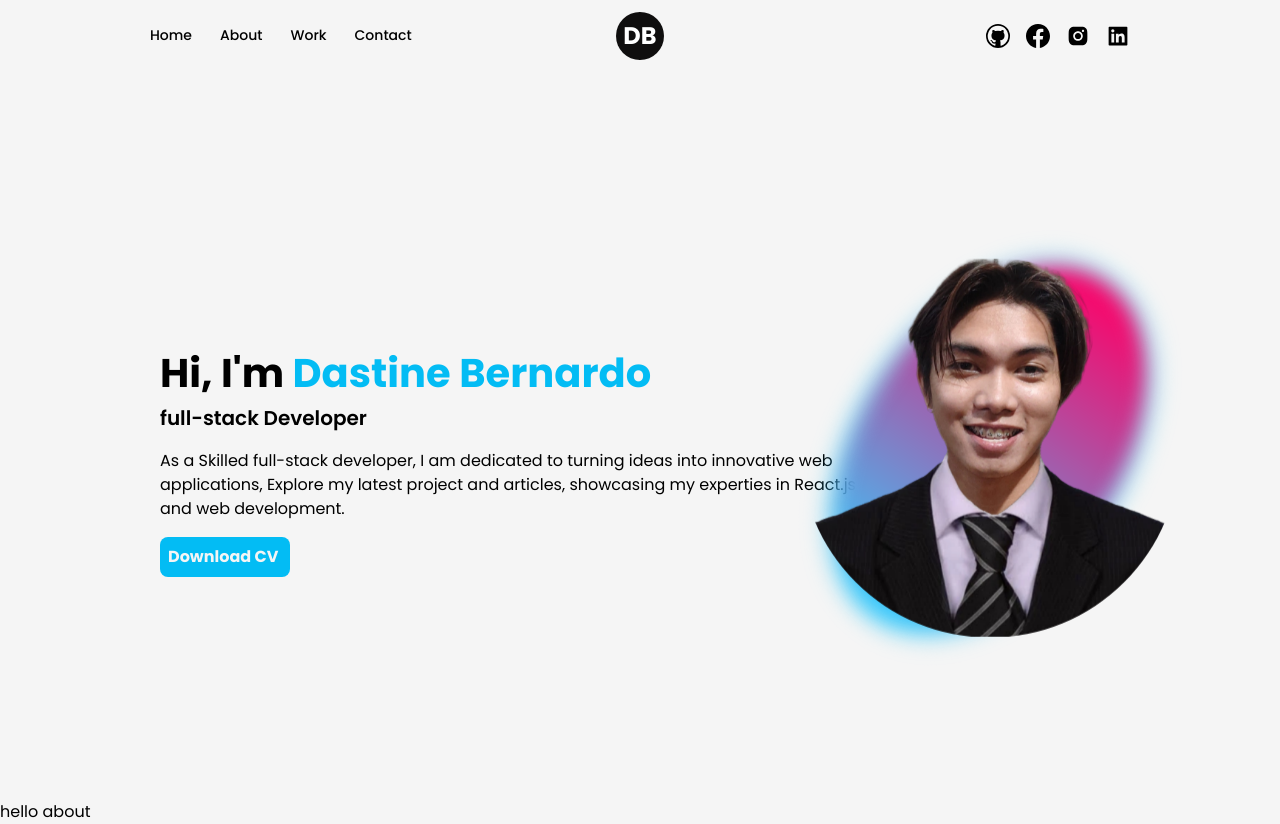
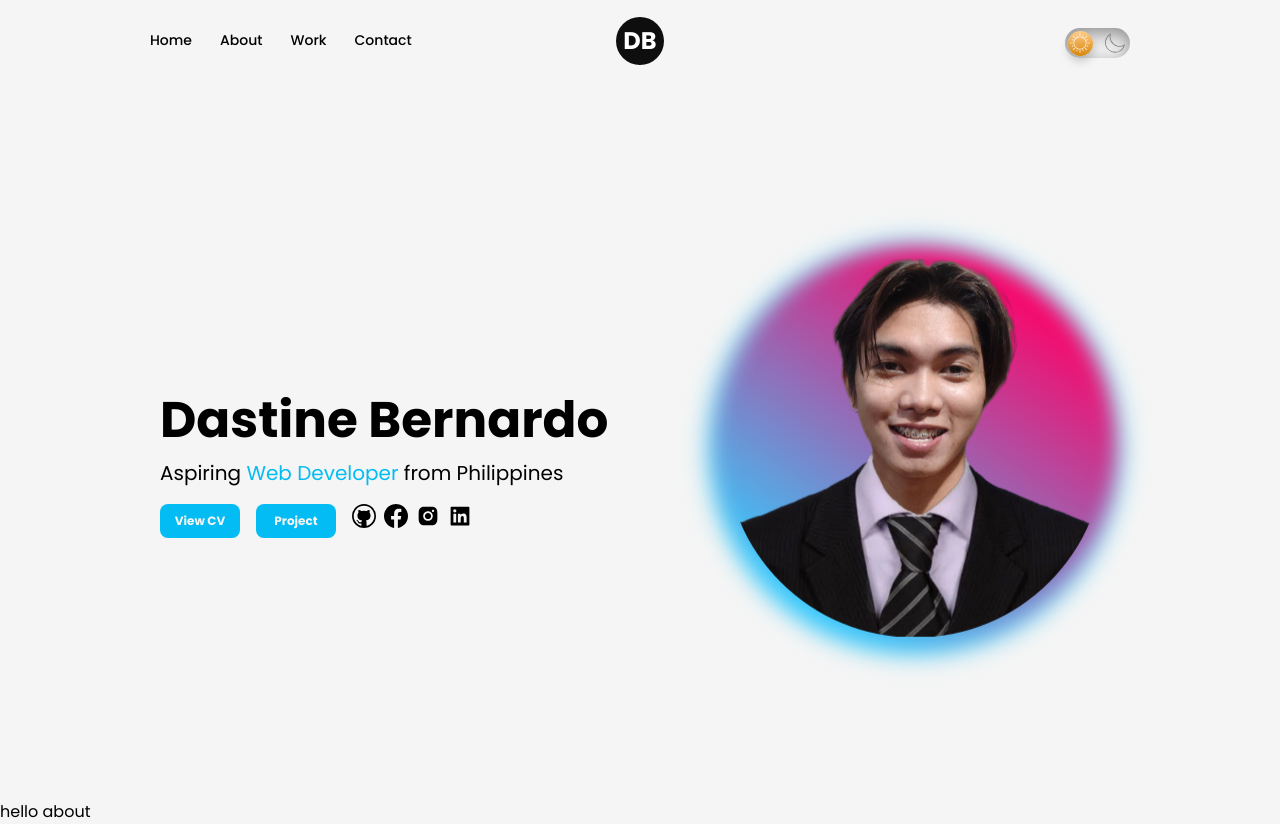
Before and after one commit to Tine0814/my-portfolio, a React (Vite) app: page / in a window 1280 px wide. Built offline with nearby package versions, Linux system fonts and the light colour scheme.

Commit message:
New Commit

```diff
--- a/src/App.jsx
+++ b/src/App.jsx
@@ -7,8 +7,8 @@ const App = () => {
         <div className="bg-cover bg-no-repeat bg-center">
           <Navbar />
           <Home />
-          <About />
         </div>
+        <About />
         <div className="relative z-0"></div>
       </div>
     </BrowserRouter>
--- a/src/components/Home.jsx
+++ b/src/components/Home.jsx
@@ -1,8 +1,10 @@
 import React, { useEffect, useState } from "react";
 import { Link } from "react-router-dom";
-import { navLinks } from "../constants";
 import { profile } from "../assets";
 import { motion } from "framer-motion";
+import { VscGithub } from "react-icons/vsc";
+import { BsFacebook } from "react-icons/bs";
+import { AiFillInstagram, AiFillLinkedin } from "react-icons/ai";
 
 const Home = () => {
   return (
@@ -10,24 +12,76 @@ const Home = () => {
       <div className="absolute text-black inset-0 top-[120px] max-w-full px-20 xl:px-40 mx-auto sm:flex justify-between items-center ">
         <div className="flex flex-col gap-4 max-w-[400px] xl:max-w-[700px] ">
           <div>
-            <h1 className="font-bold text-[40px]">
-              Hi, I'm <span className="text-primary">Dastine Bernardo</span>
-            </h1>
-            <h2 className="font-semibold text-[20px] text-secondary">
-              full-stack Developer
+            <h1 className="font-bold text-[50px]">Dastine Bernardo</h1>
+            <h2 className="text-[20px] text-secondary">
+              Aspiring <span className="text-primary">Web Developer </span>from
+              Philippines
             </h2>
           </div>
-          <p>
+          {/* <p>
             As a Skilled full-stack developer, I am dedicated to turning ideas
             into innovative web applications, Explore my latest project and
             articles, showcasing my experties in React.js and web development.
-          </p>
-          <motion.div
-            className="bg-primary text-light font-bold text-[12pxs] w-[130px] p-2 rounded-lg "
-            whileHover={{ scale: 1.3 }}
-          >
-            <button>Download CV</button>
-          </motion.div>
+          </p> */}
+          <div className="flex gap-4">
+            <motion.div
+              className="bg-primary text-center text-light font-bold text-[12px] w-[80px] p-2 rounded-lg "
+              whileHover={{ scale: 1.3 }}
+            >
+              <button>View CV</button>
+            </motion.div>
+            <motion.div
+              className="bg-primary text-center text-light font-bold text-[12px] w-[80px] p-2 rounded-lg "
+              whileHover={{ scale: 1.3 }}
+            >
+              <button>Project</button>
+            </motion.div>
+            <div className="">
+              <ul className="flex flex-row gap-2 text-black">
+                <motion.li
+                  className=""
+                  whileHover={{ y: [0, -5] }}
+                  transition={{
+                    duration: 0.5,
+                  }}
+                >
+                  <a href="https://github.com/Tine0814 " target="_blank">
+                    <VscGithub size="1.5rem" />
+                  </a>
+                </motion.li>
+                <motion.li
+                  whileHover={{ y: [0, -5] }}
+                  transition={{
+                    duration: 0.5,
+                  }}
+                >
+                  <a href="">
+                    <BsFacebook size="1.5rem" />
+                  </a>
+                </motion.li>
+                <motion.li
+                  whileHover={{ y: [0, -5] }}
+                  transition={{
+                    duration: 0.5,
+                  }}
+                >
+                  <a href="">
+                    <AiFillInstagram size="1.5rem" />
+                  </a>
+                </motion.li>
+                <motion.li
+                  whileHover={{ y: [0, -5] }}
+                  transition={{
+                    duration: 0.5,
+                  }}
+                >
+                  <a href="">
+                    <AiFillLinkedin size="1.5rem" />
+                  </a>
+                </motion.li>
+              </ul>
+            </div>
+          </div>
         </div>
         <motion.div
           className="profile"
--- a/src/components/Navbar.jsx
+++ b/src/components/Navbar.jsx
@@ -3,9 +3,7 @@ import { Link } from "react-router-dom";
 import { navLinks } from "../constants";
 import { close, menu } from "../assets";
 import { motion, useAnimationControls } from "framer-motion";
-import { VscGithub } from "react-icons/vsc";
-import { BsFacebook } from "react-icons/bs";
-import { AiFillInstagram, AiFillLinkedin } from "react-icons/ai";
+import DarkMode from "./darkMode/DarkMode";
 
 const MotionLink = motion(Link);
 
@@ -59,7 +57,7 @@ const Navbar = () => {
         </div>
         <div className="absolute left-[50%] translate-x-[-50%]">
           <MotionLink
-            href="https://www.youtube.com/"
+            href="/"
             className="bg-dark hidden md:flex rounded-full justify-center items-center text-2xl font-bold w-12 h-12 top-0"
             whileHover={{ scale: 0.8 }}
             onClick={() => {
@@ -72,29 +70,8 @@ const Navbar = () => {
             DB
           </MotionLink>
         </div>
-        <div className="">
-          <ul className="hidden md:flex flex-row gap-4 text-black">
-            <motion.li className="" whileHover={{ scale: 0.8 }}>
-              <a href="https://github.com/Tine0814">
-                <VscGithub size="1.5rem" />
-              </a>
-            </motion.li>
-            <motion.li whileHover={{ scale: 0.8 }}>
-              <a href="">
-                <BsFacebook size="1.5rem" />
-              </a>
-            </motion.li>
-            <motion.li whileHover={{ scale: 0.8 }}>
-              <a href="">
-                <AiFillInstagram size="1.5rem" />
-              </a>
-            </motion.li>
-            <motion.li whileHover={{ scale: 0.8 }}>
-              <a href="">
-                <AiFillLinkedin size="1.5rem" />
-              </a>
-            </motion.li>
-          </ul>
+        <div>
+          <DarkMode />
         </div>
       </div>
       <div
--- /dev/null
+++ b/src/components/darkMode/DarkMode.css
@@ -0,0 +1,68 @@
+.dark_mode {
+    margin-top: -20px;
+    margin-left: 10px;
+}
+
+.dark_mode_label {
+    width: 65px;
+    height: 30px;
+    position: relative;
+    display: block;
+    background: #ebebeb;
+    border-radius: 200px;
+    box-shadow: inset 0px 5px 15px rgba(0, 0, 0, 0.4),
+        inset 0px -5px 15px rgba(255, 255, 255, 0.4);
+    cursor: pointer;
+    transition: 0.3s;
+}
+.dark_mode_label:after {
+    content: "";
+    width: 25px;
+    height: 25px;
+    position: absolute;
+    top: 3px;
+    left: 3px;
+    background: linear-gradient(180deg, #ffcc89, #d8860b);
+    border-radius: 180px;
+    box-shadow: 0px 5px 10px rgba(0, 0, 0, 0.2);
+    transition: 0.3s;
+}
+.dark_mode_input {
+    width: 0;
+    height: 0;
+    visibility: hidden;
+}
+.dark_mode_input:checked + .dark_mode_label {
+    background: #242424;
+}
+.dark_mode_input:checked + .dark_mode_label:after {
+    left: 62px;
+    transform: translateX(-100%);
+    background: linear-gradient(180deg, #777, #3a3a3a);
+}
+.dark_mode_label:active:after {
+    width: 30px;
+}
+
+.dark_mode_label svg {
+    position: absolute;
+    width: 20px;
+    top: 5px;
+    z-index: 100;
+}
+.dark_mode_label svg.sun {
+    left: 5px;
+    fill: #fff;
+    transition: 0.3s;
+}
+.dark_mode_label svg.moon {
+    left: 40px;
+    fill: #7e7e7e;
+    transition: 0.3s;
+}
+.dark_mode_input:checked + .dark_mode_label svg.sun {
+    fill: #7e7e7e;
+}
+.dark_mode_input:checked + .dark_mode_label svg.moon {
+    fill: #fff;
+}
--- /dev/null
+++ b/src/components/darkMode/DarkMode.jsx
@@ -0,0 +1,17 @@
+import React from "react";
+import { MoonIcon, SunIcon } from "./Moon";
+import "./DarkMode.css";
+
+const DarkMode = () => {
+  return (
+    <div className="dark_mode">
+      <input className="dark_mode_input" type="checkbox" id="darkmode-toggle" />
+      <label className="dark_mode_label" for="darkmode-toggle">
+        <SunIcon />
+        <MoonIcon />
+      </label>
+    </div>
+  );
+};
+
+export default DarkMode;
--- /dev/null
+++ b/src/components/darkMode/Moon.jsx
@@ -0,0 +1,30 @@
+const MoonIcon = ({ className, ...rest }) => (
+  <svg
+    xmlns="http://www.w3.org/2000/svg"
+    xmlSpace="preserve"
+    className="moon"
+    style={{
+      enableBackground: "new 0 0 49.739 49.739",
+    }}
+    viewBox="0 0 49.739 49.739"
+    {...rest}
+  >
+    <path d="M25.068 48.889c-9.173 0-18.017-5.06-22.396-13.804A24.91 24.91 0 0 1 13.003 1.979L15.064.85l-.615 2.268a22.962 22.962 0 0 0 1.633 16.306A22.848 22.848 0 0 0 29.387 30.95a22.855 22.855 0 0 0 17.559-1.258c.25-.125.492-.258.734-.391l2.061-1.13-.585 2.252a25.032 25.032 0 0 1-12.933 15.822 24.877 24.877 0 0 1-11.155 2.644zM12.002 4.936a22.906 22.906 0 0 0-7.54 29.253c5.678 11.34 19.522 15.945 30.864 10.268A23.037 23.037 0 0 0 46.507 32.1c-5.632 2.427-11.882 2.702-17.752.748-6.337-2.108-11.473-6.557-14.463-12.528a24.948 24.948 0 0 1-2.29-15.384z" />
+  </svg>
+);
+
+const SunIcon = ({ className, ...rest }) => (
+  <svg
+    xmlns="http://www.w3.org/2000/svg"
+    xmlSpace="preserve"
+    className="sun"
+    style={{
+      enableBackground: "new 0 0 496 496",
+    }}
+    viewBox="0 0 496 496"
+    {...rest}
+  >
+    <path d="m172.731 45.386 15.309 36.957-14.783 6.123-15.308-36.957zM51.483 157.938l36.957 15.309-6.123 14.782L45.36 172.72zM45.412 323.318l36.957-15.309 6.123 14.783L51.535 338.1zM172.7 450.662l-14.781-6.124 15.311-36.951 14.781 6.124zM323.301 450.565l-15.308-36.957 14.782-6.123 15.308 36.956zM444.499 338.053l-36.957-15.309 6.123-14.782 36.957 15.308zM450.584 172.749l-36.957 15.308-6.123-14.782 36.957-15.309zM323.259 45.351l14.78 6.125-15.311 36.951-14.781-6.125zM248 88c-88.224 0-160 71.776-160 160s71.776 160 160 160 160-71.776 160-160S336.224 88 248 88zm0 304c-79.4 0-144-64.6-144-144s64.6-144 144-144 144 64.6 144 144-64.6 144-144 144zM240 0h16v72h-16zM78.298 66.982l50.91 50.91-11.313 11.314-50.91-50.91zM0 240h72v16H0zM78.291 429.03l-11.314-11.314 50.91-50.91 11.315 11.313zM240 424h16v72h-16zM417.679 429.033l-50.91-50.91 11.313-11.314 50.91 50.91zM424 240h72v16h-72zM417.708 66.975l11.314 11.314-50.91 50.91-11.314-11.314z" />
+  </svg>
+);
+export { MoonIcon, SunIcon };
--- a/src/index.css
+++ b/src/index.css
@@ -11,6 +11,7 @@
   font-family: "Poppins", sans-serif;
   scroll-behavior: smooth;
   color-scheme: dark;
+  /* outline: 1px solid black; */
 }
 
 .hash-span {
```
Also changed, not shown: src/assets/Moon.svg (added), src/assets/Sun.svg (added).
